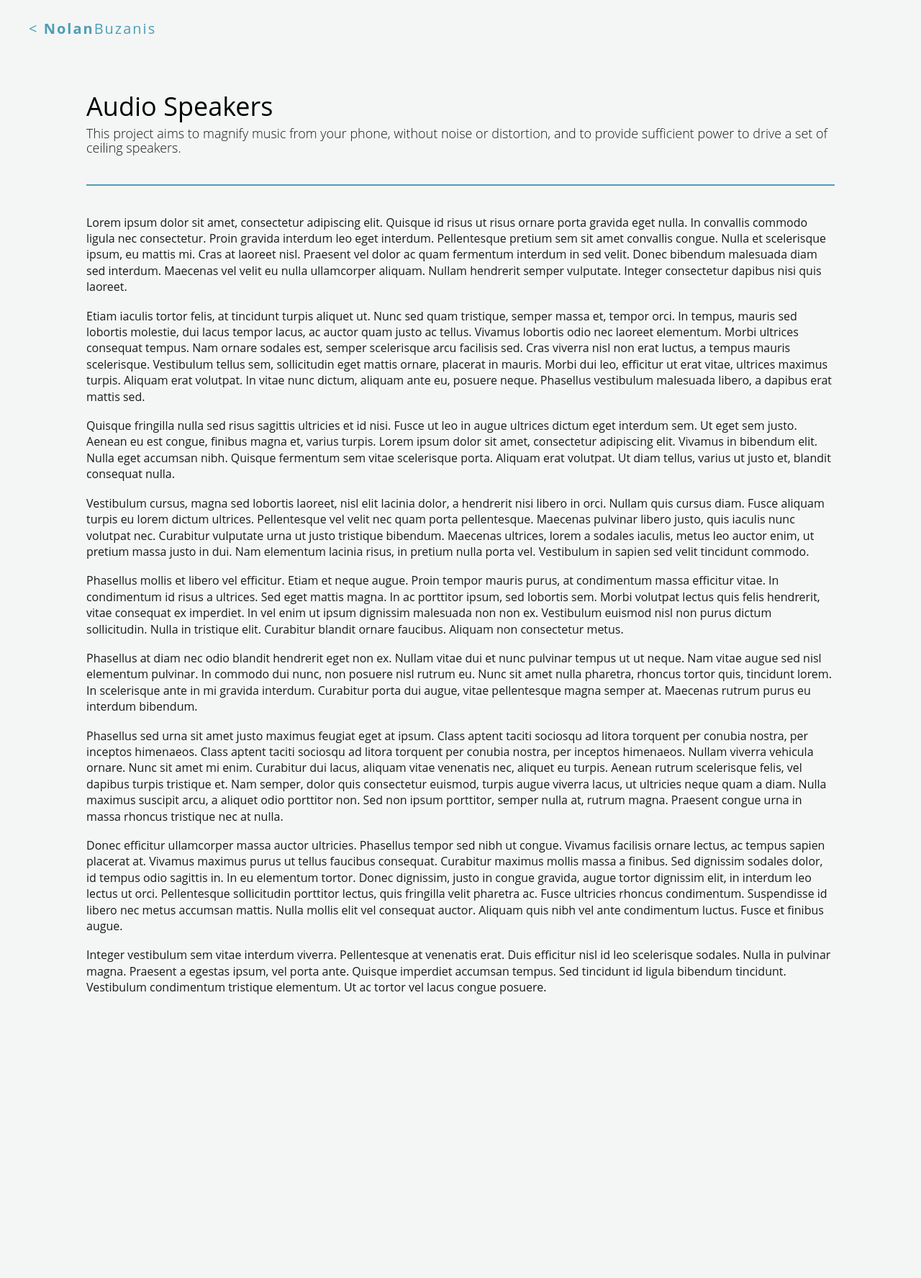
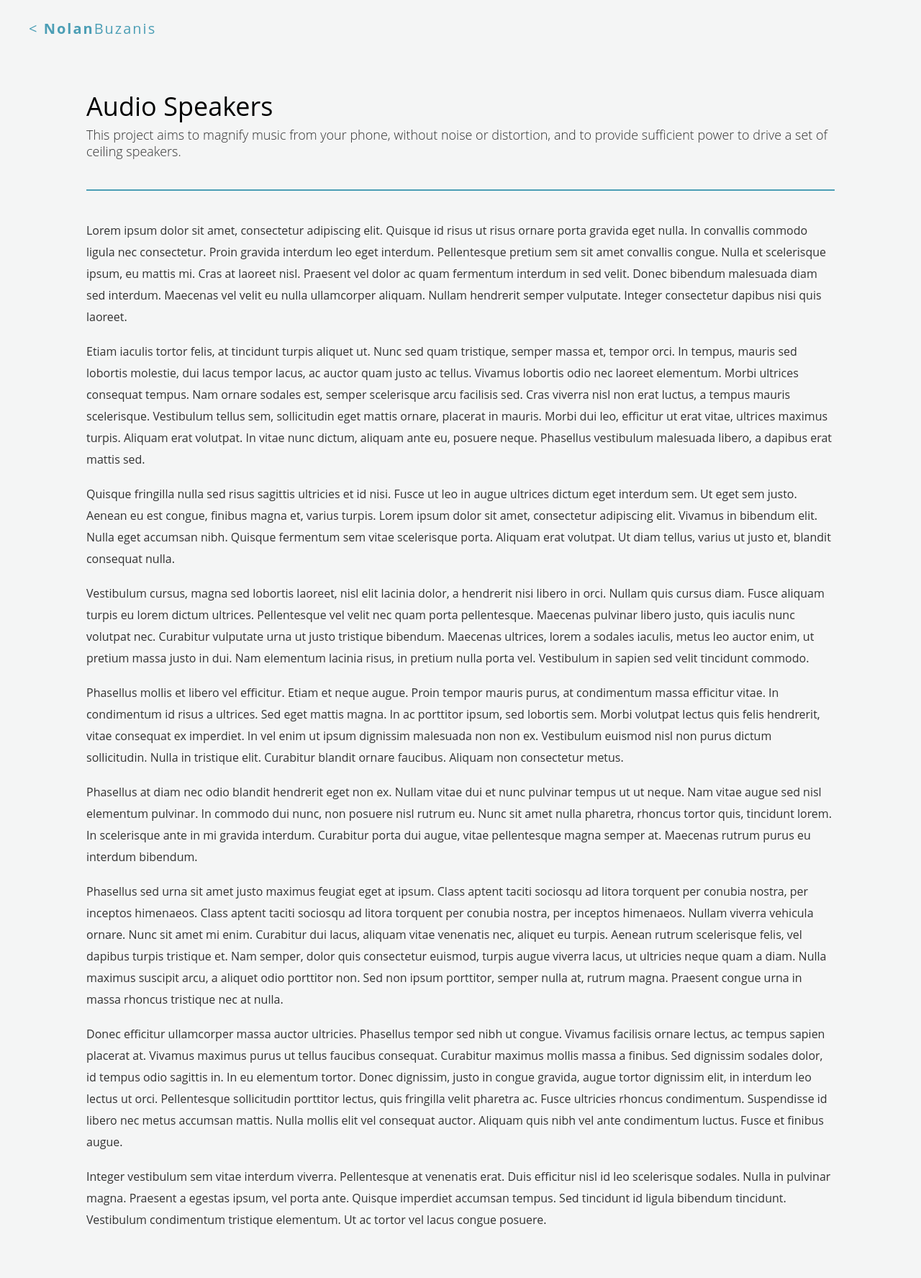
Before and after one commit to nBuze/Portfolio-Site, a Jekyll site: the page simpleproject.html, which Jekyll copies as it is, in a window 1280 px wide. Shown: the whole page at 72% size. Built offline with Jekyll 4.4.1, drawn with Linux system fonts in a browser that asks for light colours; Markdown is read by kramdown in place of the engine named in the settings; before the commit the page ends 1449 px from its top, so only the background shows below that.

Commit message:
Update Resume section

```diff
--- a/_includes/about.html
+++ b/_includes/about.html
@@ -11,7 +11,7 @@
 I highly value the experience of focuesed independant work, but enjoy the dynamic of a small team working towards a design solution.
 <br><br>
 A voracious reader, accomplished guitarist, active in hockey and tennis.
-        <span class="resume-container"><a href="http://www.nolanbuzanis.com/documents/Resume.pdf" target="_blank">Resumé></a>
+        <span class="resume-container"><a href="http://www.nolanbuzanis.com/documents/Resume.pdf" target="_blank">Resumé</a>
         </span>
 
         </p>
--- a/css/main.css
+++ b/css/main.css
@@ -216,7 +216,7 @@
 }
 
 a.gallery-item-1 {
-    background: url('../img/laptopandtablet.jpg') center center no-repeat;
+    background: url('../img/mac-coding-small.jpeg') center center no-repeat;
     background-size: cover;
 }
 a.gallery-item-2 {
--- a/css/simpleproject.css
+++ b/css/simpleproject.css
@@ -34,12 +34,15 @@
     font-size: 18px;
     font-weight: 300;
     padding-bottom: 40px;
-    line-height: 1.1em;
+    line-height: 1.3em;
+    color: rgba(0,0,0,0.8);
     border-bottom: rgba(75,158,181,1) 2px solid;
 }
 .content {
     padding: 0 80px;
 }
 .content p{
-        line-height: 1.4em;
+    line-height: 30px;
+    color: rgba(0,0,0,0.8);
+    font-size: 16px;
 }
```
Also changed, not shown: css/project.css (+6 -1 lines), img/mac-coding-small.jpeg (added), img/mac-coding.jpeg (added).
